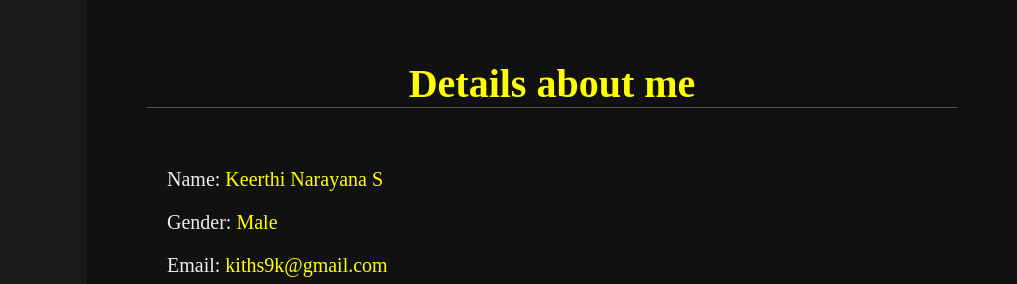
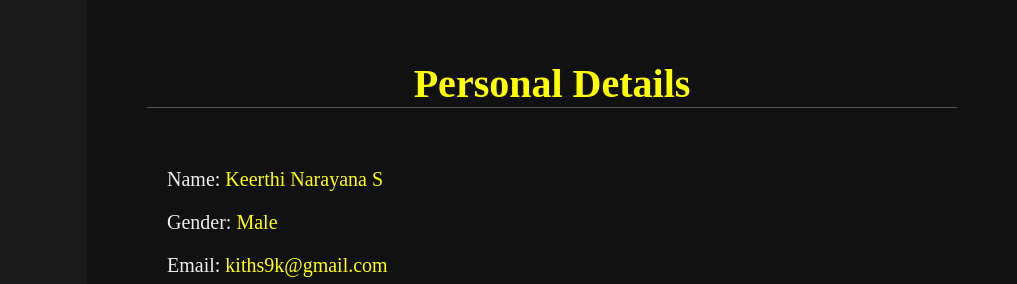
Before and after one commit to Kiths9/Resume.gitgub.io, a plain HTML site: page index.html in a window 1280 px wide. Shown: the top 284 px of the page, 263-1280 px from the left. Drawn offline with Linux system fonts and the light colour scheme.

Commit message:
Update index.html

```diff
--- a/index.html
+++ b/index.html
@@ -26,7 +26,7 @@
        </nav>
     </header>
     <section class="Details" id="Details">
-        <h1 class="heading"><span>Details about me</span></h1>
+        <h1 class="heading"><span>Personal Details</span></h1>
         <div class="Row">
         <div class="det">
           <h3><span>Name: </span>Keerthi Narayana S</h3>
```
